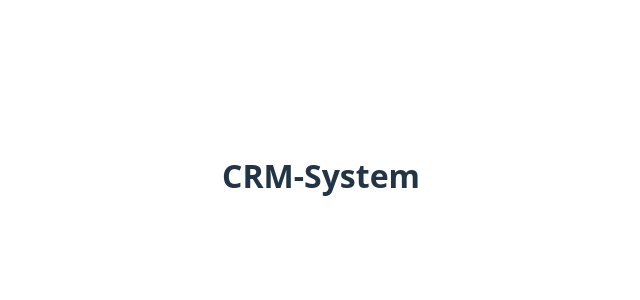
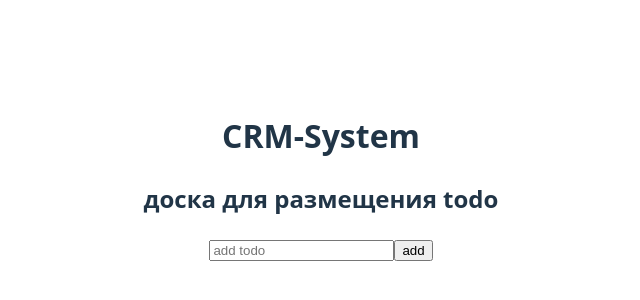
Before and after one commit to AlexYuhim/CRM-System, a React (Vite) app: page / in a window 1280 px wide. Shown: the part 224-524 px from the top of the page, without its empty margins (319-959 px from the left). Built offline with nearby package versions, Linux system fonts and the light colour scheme.

Commit message:
Создает  компоненты  ввода задачи и отрисовки списка задач

```diff
--- a/src/App.jsx
+++ b/src/App.jsx
@@ -1,9 +1,11 @@
 import './App.css';
+import { ComponentBoard } from './components/ComponentBoard/ComponentBoard';
 
 function App() {
   return (
     <>
       <h1>CRM-System</h1>
+      <ComponentBoard />
     </>
   );
 }
--- /dev/null
+++ b/src/components/ComponentBoard/ComponentBoard.jsx
@@ -0,0 +1,19 @@
+import { useState } from 'react';
+import CopmponentInputTodo from '../CopmponentInputTodo/CopmponentInputTodo';
+import { ComponentTodoList } from '../ComponentItemsList/ComponentTodoList';
+
+export function ComponentBoard() {
+  const [todo, setTodo] = useState('');
+  const [todoList, setTodoList] = useState([]);
+  const addTodo = () => {
+    setTodoList([...todoList, todo]);
+    setTodo('');
+  };
+  return (
+    <>
+      <h2>доска для размещения todo</h2>
+      <CopmponentInputTodo todo={todo} setTodo={setTodo} addTodo={addTodo} />
+      <ComponentTodoList todoList={todoList} />
+    </>
+  );
+}
--- /dev/null
+++ b/src/components/ComponentItemsList/ComponentTodoList.jsx
@@ -0,0 +1,9 @@
+export function ComponentTodoList({ todoList }) {
+  return (
+    <div>
+      {todoList.map((todo, i) => {
+        return <div key={i}> {todo}</div>;
+      })}
+    </div>
+  );
+}
--- /dev/null
+++ b/src/components/CopmponentInputTodo/CopmponentInputTodo.jsx
@@ -0,0 +1,20 @@
+const CopmponentInputTodo = ({ todo, setTodo, addTodo }) => {
+  return (
+    <div className="input-wr">
+      <input
+        type="text"
+        placeholder="add todo"
+        name="todo"
+        value={todo}
+        onChange={(e) => {
+          setTodo(e.target.value);
+        }}
+      />
+      <button className="add-btn" onClick={addTodo}>
+        add
+      </button>
+    </div>
+  );
+};
+
+export default CopmponentInputTodo;
```
